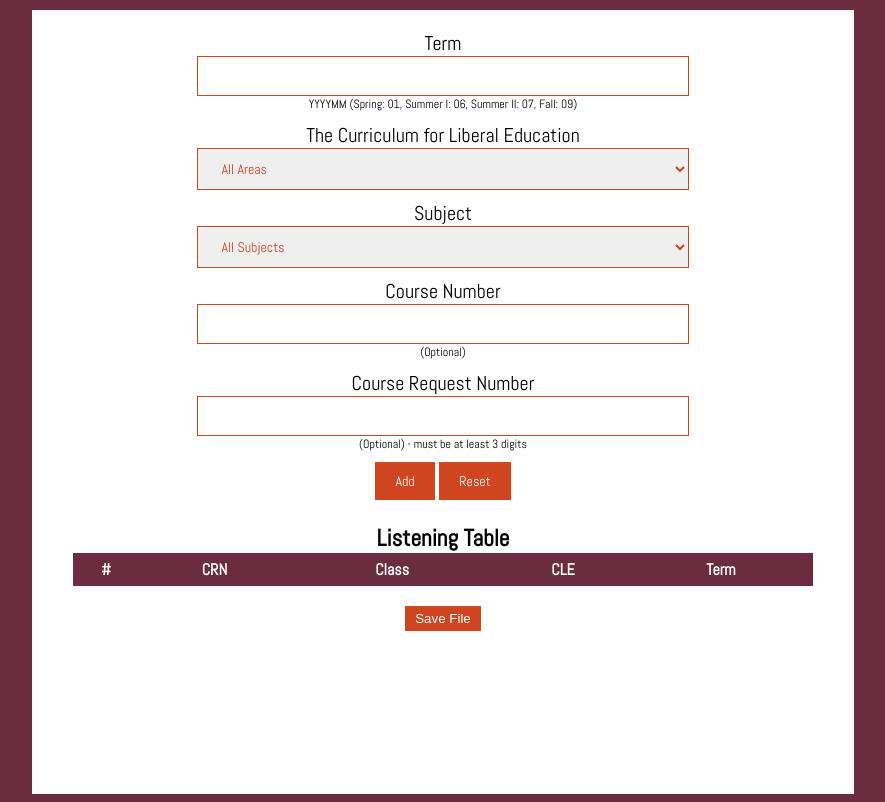
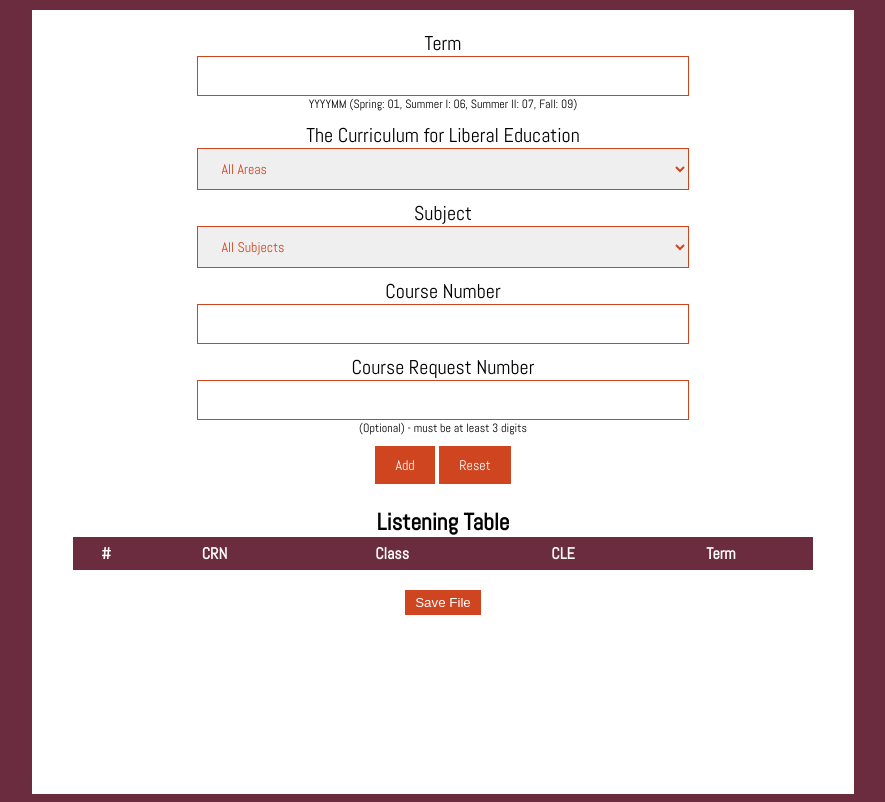
Before and after one commit to hi917/VTCA, a website: page index.html in a window 1280 px wide. Shown: the whole page, without its empty margins (197-1082 px from the left). Drawn offline with Linux system fonts and the light colour scheme.

Commit message:
Removed optional test for course number
Course number is only optional when user entered CRN. In the case of existing CRN, course number isn't used anyways.

```diff
--- a/index.html
+++ b/index.html
@@ -182,7 +182,7 @@
 			<div class="cn_div form_section">
 				<label>Course Number</label>
 				<input type="number" id="course_number_input">
-				<span>(Optional)</span>
+				<span></span>
 			</div> <!-- End of cn_div -->
 
 			<div class="crn_div form_section">
```
